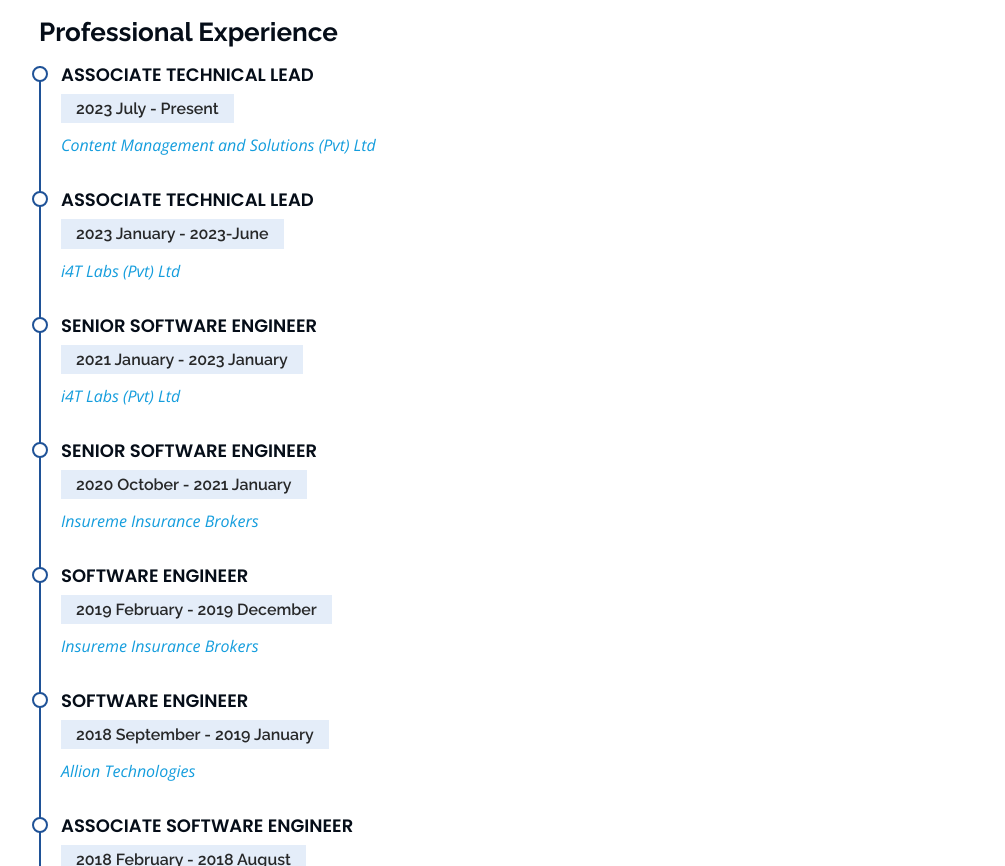
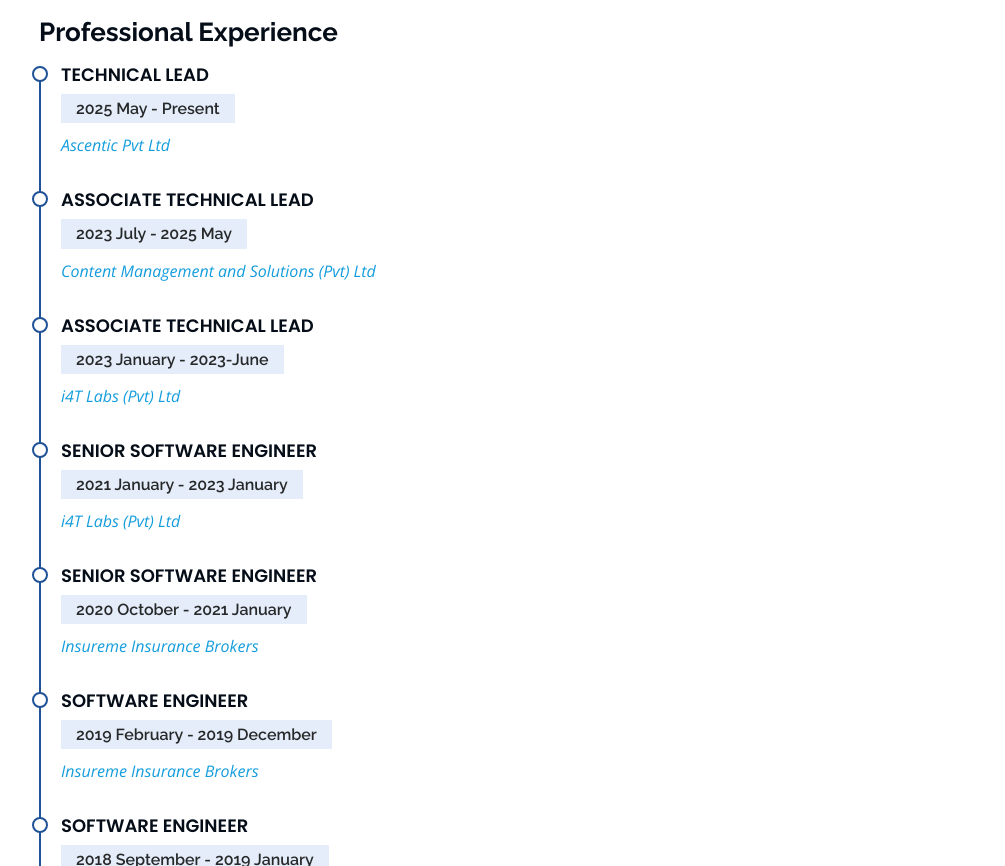
Before and after one commit to russelRajitha/russelRajitha.github.io, a plain HTML site: page index.html in a window 1280 px wide. Shown: the part 1923-2789 px from the top of the page, without its empty margins (273-1278 px from the left). Drawn offline with nearby package versions, Linux system fonts and the light colour scheme.

Commit message:
Updated experience

```diff
--- a/index.html
+++ b/index.html
@@ -266,8 +266,13 @@
                 <div class="col-lg-12" data-aos="fade-up" data-aos-delay="100">
                     <h3 class="resume-title">Professional Experience</h3>
                     <div class="resume-item">
+                        <h4>Technical Lead</h4>
+                        <h5>2025 May - Present</h5>
+                        <p><a target="_blank" href="https://ascentic.se"><em>Ascentic Pvt Ltd</em></a></p>
+                    </div>
+                    <div class="resume-item">
                         <h4>Associate Technical Lead</h4>
-                        <h5>2023 July - Present</h5>
+                        <h5>2023 July - 2025 May</h5>
                         <p><a target="_blank" href="https://www.cms.lk"><em>Content Management and Solutions (Pvt) Ltd</em></a></p>
                     </div>
                     <div class="resume-item">
```
